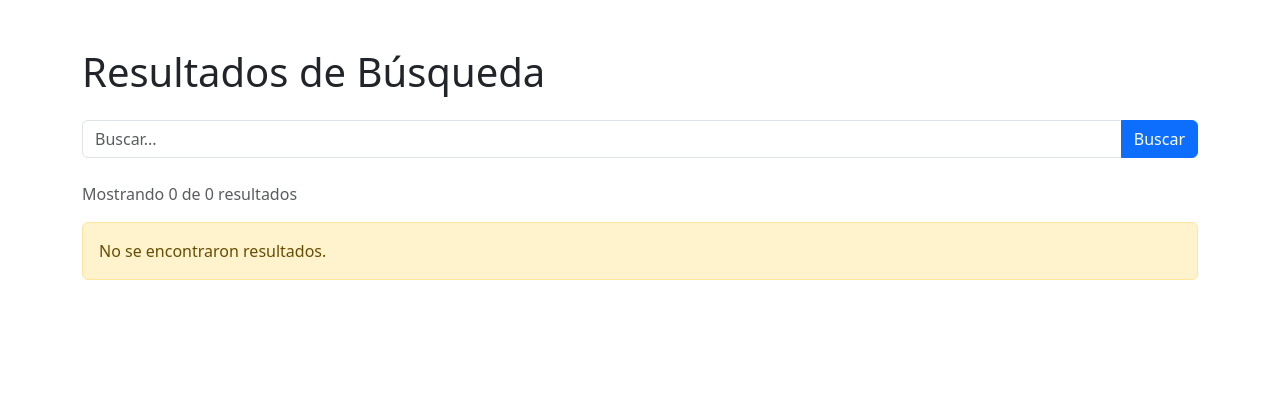
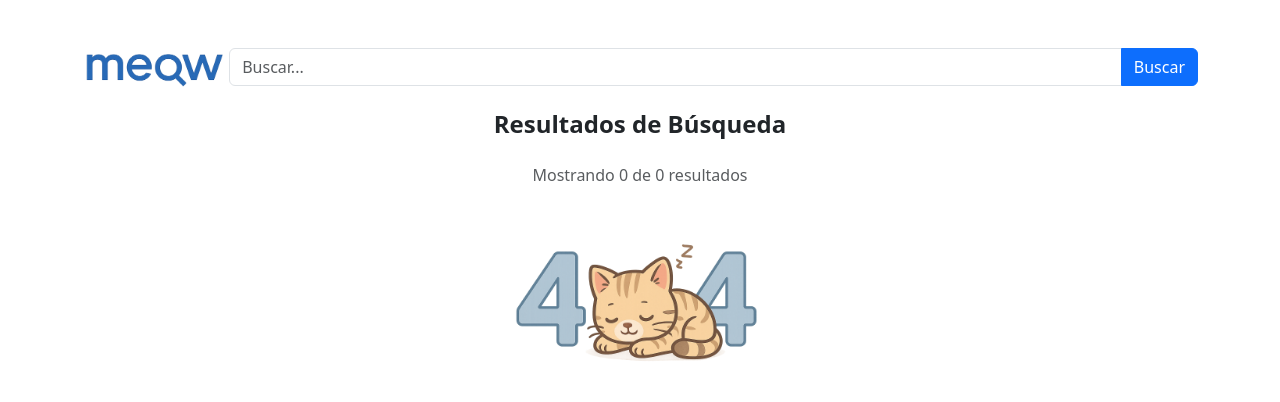
Before and after one commit to perseoq/meow, a Flask app: page /search in a window 1280 px wide. Shown: the top 402 px of the page. Run offline with Flask 3, Linux system fonts and the light colour scheme; data that the repository does not hold is empty.

Commit message:
resultados busqueda, diseño mejorado

```diff
--- a/templates/search.html
+++ b/templates/search.html
@@ -8,20 +8,23 @@
 </head>
 <body>
     <div class="container mt-5">
-        <h1 class="mb-4">Resultados de Búsqueda</h1>
+        <div class="d-flex align-item-center justify-content-center">
+                <img src="{{ url_for('static', filename='img/logo.png') }}" style="height: 40px;" alt="">
+                <form action="/search" method="get" class="mb-4 flex-grow-1">
+                    <div class="input-group">
+                        <input style="width: 0%;" type="text" class="form-control" name="q" placeholder="Buscar..." value="{{ query }}">
+                        <button type="submit" class="btn btn-primary">Buscar</button>
+                    </div>
+                </form>
+        </div>
 
-        <form action="/search" method="get" class="mb-4">
-            <div class="input-group">
-                <input type="text" class="form-control" name="q" placeholder="Buscar..." value="{{ query }}">
-                <button type="submit" class="btn btn-primary">Buscar</button>
-            </div>
-        </form>
+        <h1 class="mb-4 fs-4 fw-bolder text-center text-dark">Resultados de Búsqueda</h1>
 
         {% if query %}
         <p class="text-muted">Búsqueda: <strong>{{ query }}</strong></p>
         {% endif %}
 
-        <p class="text-muted">Mostrando {{ results|length }} de {{ total_records }} resultados</p>
+        <p class="text-muted text-center">Mostrando {{ results|length }} de {{ total_records }} resultados</p>
 
         <div class="list-group mb-4">
             {% for result in results %}
@@ -31,7 +34,10 @@
                 <small>{{ result[0] }}</small>
             </a>
             {% else %}
-            <div class="alert alert-warning">No se encontraron resultados.</div>
+            <!-- <div class="alert alert-warning">No se encontraron resultados.</div> -->
+             <div class="d-flex justify-content-center">
+                <img src="{{ url_for('static', filename='img/404.png') }}" style="width: 300px;" alt="">
+             </div>
             {% endfor %}
         </div>
 
```
Also changed, not shown: static/img/404.png (added).
